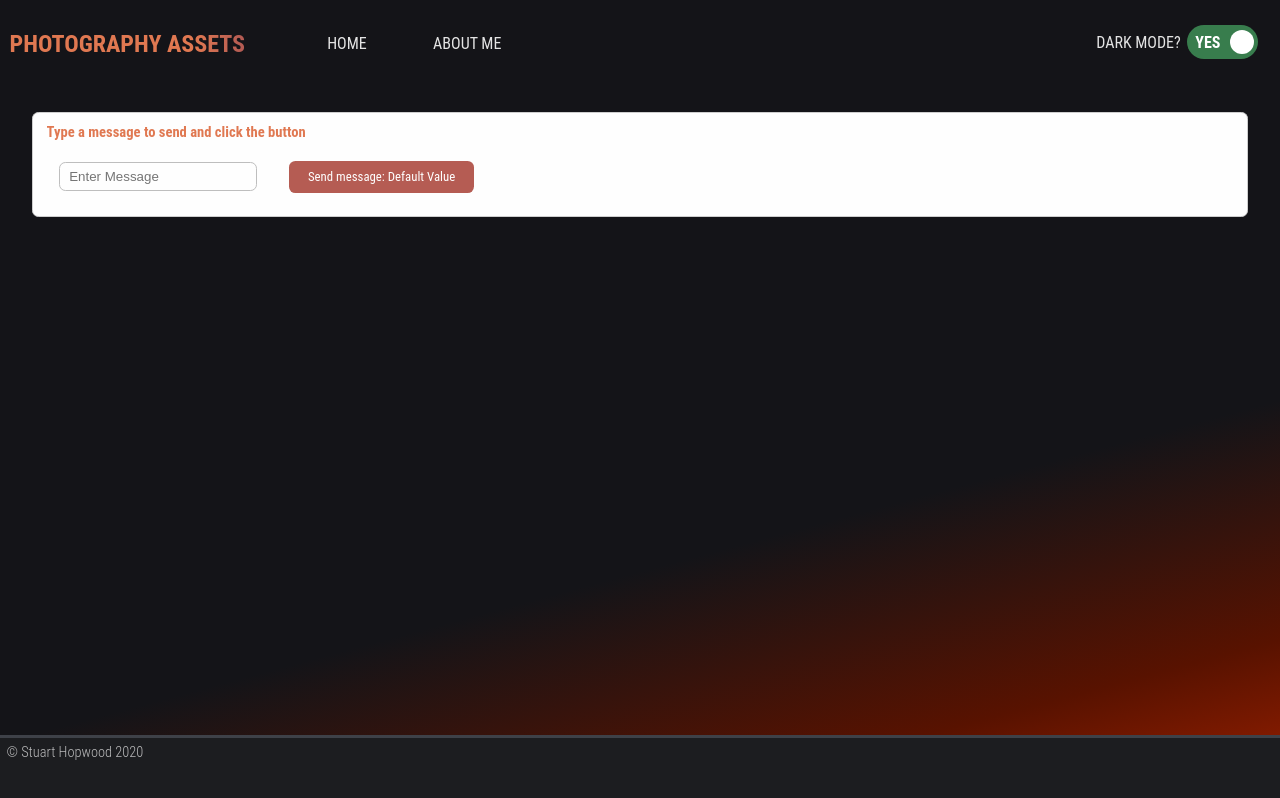
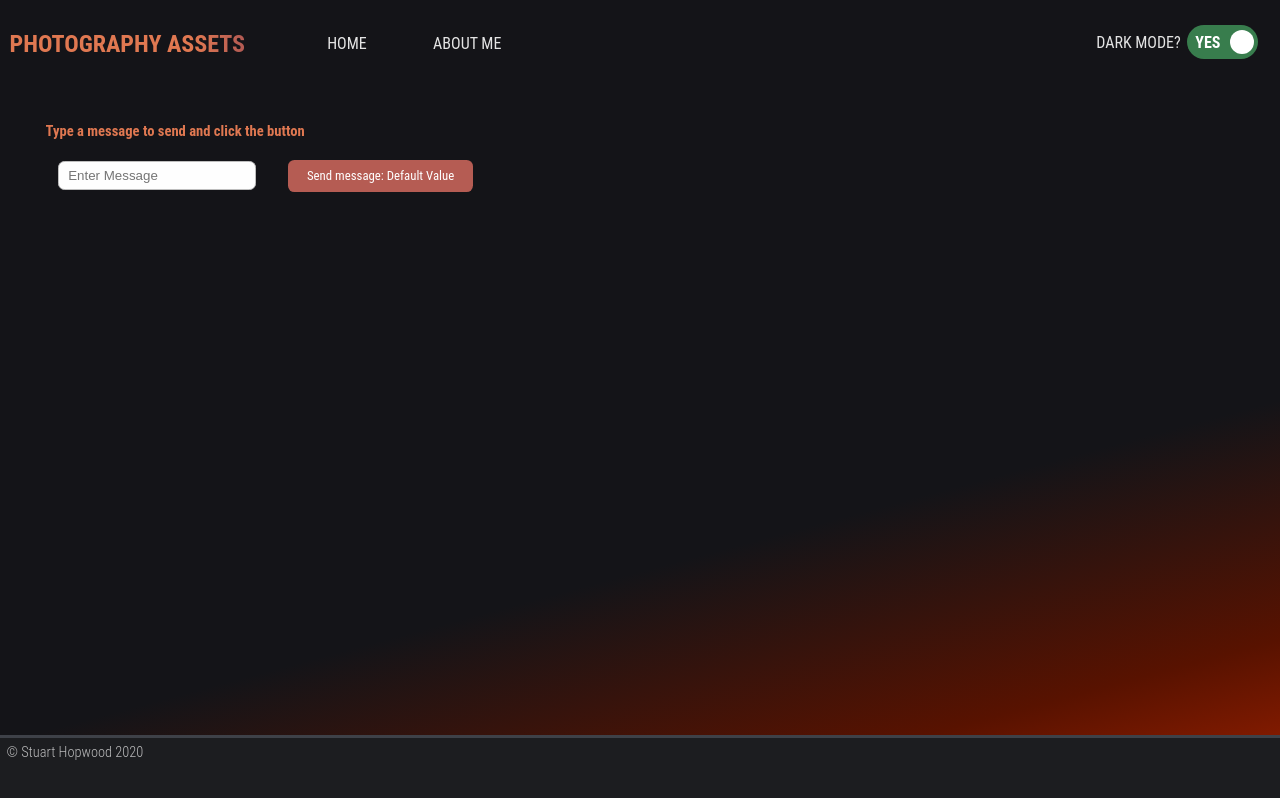
Before and after one commit to hopwoods/PhotographyAssets, a React (Create React App) app in the folder photograpy-assets/: page / in a window 1280 px wide. Built offline with nearby package versions, Linux system fonts and the light colour scheme.

Commit message:
Removed MessageBox & MessageSender background colors

```diff
--- a/photograpy-assets/src/Components/controls/messageBox.tsx
+++ b/photograpy-assets/src/Components/controls/messageBox.tsx
@@ -4,10 +4,7 @@ import { jsx, css } from "@emotion/core";
 import { useStateContext } from "../../GlobalState";
 
 const divStyle = css`
-  border: 1px solid #d6d6d6;
   border-radius: 0.4rem;
-  color: #333;
-  background-color: #fefefe;
   padding: 0.4rem 0.6rem;
   margin: 1rem;
 `;
--- a/photograpy-assets/src/Components/controls/messageSender.tsx
+++ b/photograpy-assets/src/Components/controls/messageSender.tsx
@@ -7,10 +7,7 @@ import { useStateContext, Actions } from "../../GlobalState";
 import { IMessage } from ".";
 
 const divStyle = css`
-  border: 1px solid #cecece;
   border-radius: 0.4rem;
-  color: #0f0f0f;
-  background-color: #fefefe;
   padding: 0.4rem 0.6rem;
   margin: 1rem;
 `;
```
